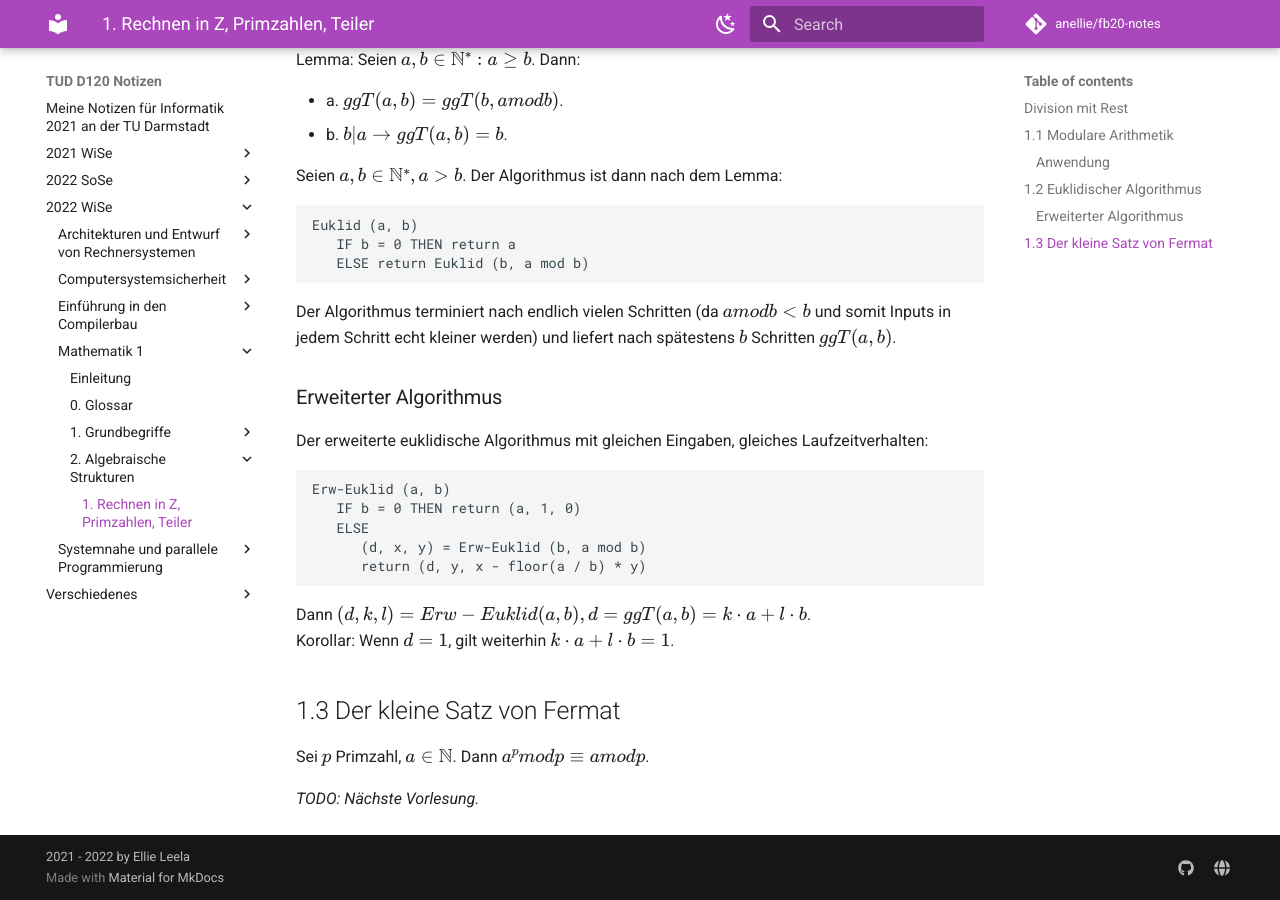
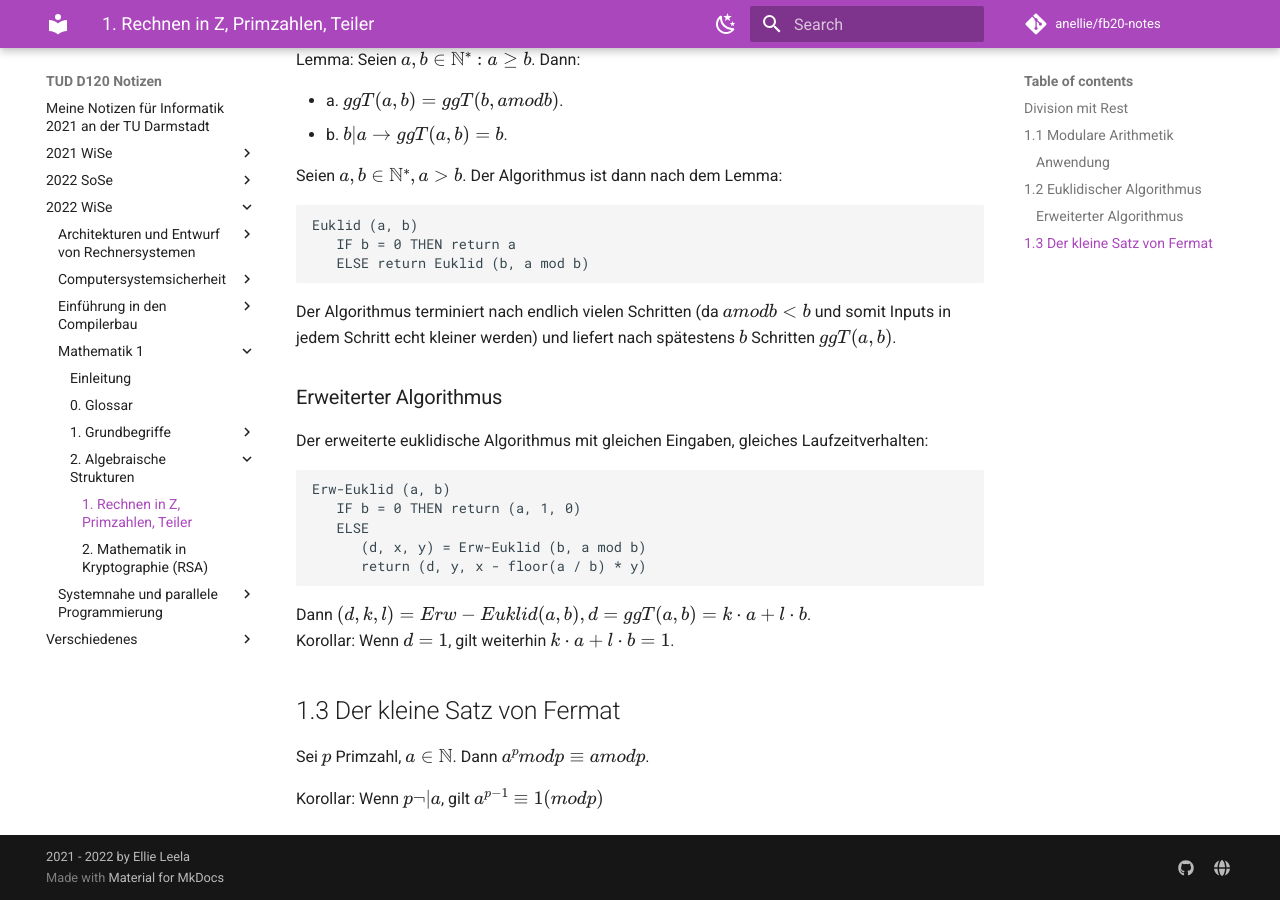
Before and after one commit to aurelilia/fb20-notes, an MkDocs documentation site: the page built from docs/2022 - WiSe/Mathematik 1/2. Algebraische Strukturen/1.md, in a window 1280 px wide and 900 px high, scrolled down 1002 px. Built offline with MkDocs 1.6.1 and Material for MkDocs 9.7.7, drawn with Linux system fonts in a browser that asks for light colours; comment, search, counter and statistics services are not loaded.

Commit message:
Math 2.2

```diff
--- a/docs/2022 - WiSe/Mathematik 1/2. Algebraische Strukturen/1.md
+++ b/docs/2022 - WiSe/Mathematik 1/2. Algebraische Strukturen/1.md
@@ -69,4 +69,4 @@ Korollar: Wenn $d = 1$, gilt weiterhin $k \cdot a + l \cdot b = 1$.
 ## 1.3 Der kleine Satz von Fermat
 Sei $p$ Primzahl, $a \in \mathbb{N}$. Dann $a^p mod p \equiv a mod p$.
 
-*TODO: Nächste Vorlesung.*
+Korollar: Wenn $p \lnot| a$, gilt $a^{p-1} \equiv 1 (mod p)$
```
Also changed, not shown: docs/2022 - WiSe/Mathematik 1/1.md (+1 -0 lines), docs/2022 - WiSe/Mathematik 1/2. Algebraische Strukturen/2.md (added, +13 -0 lines).
